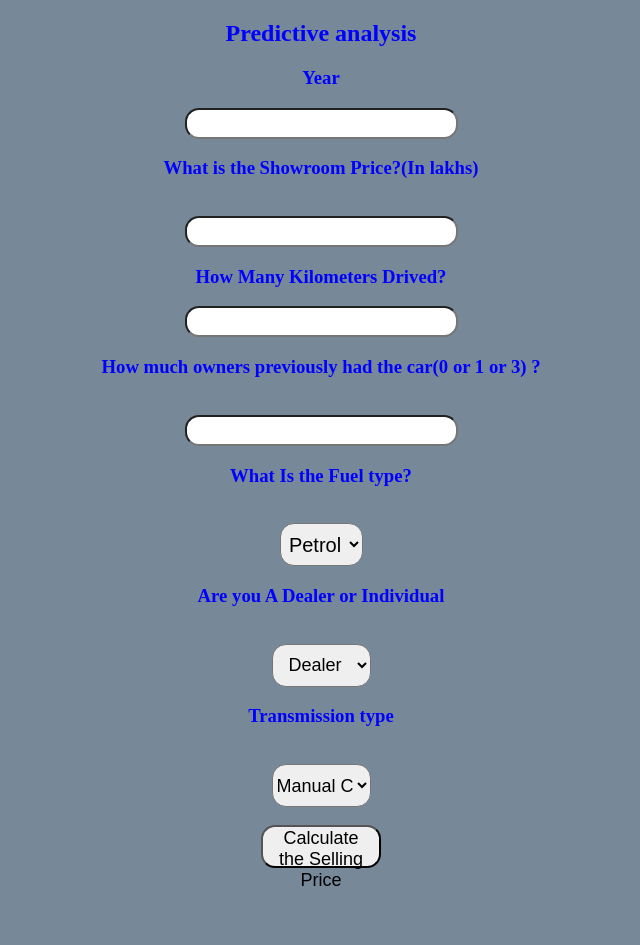
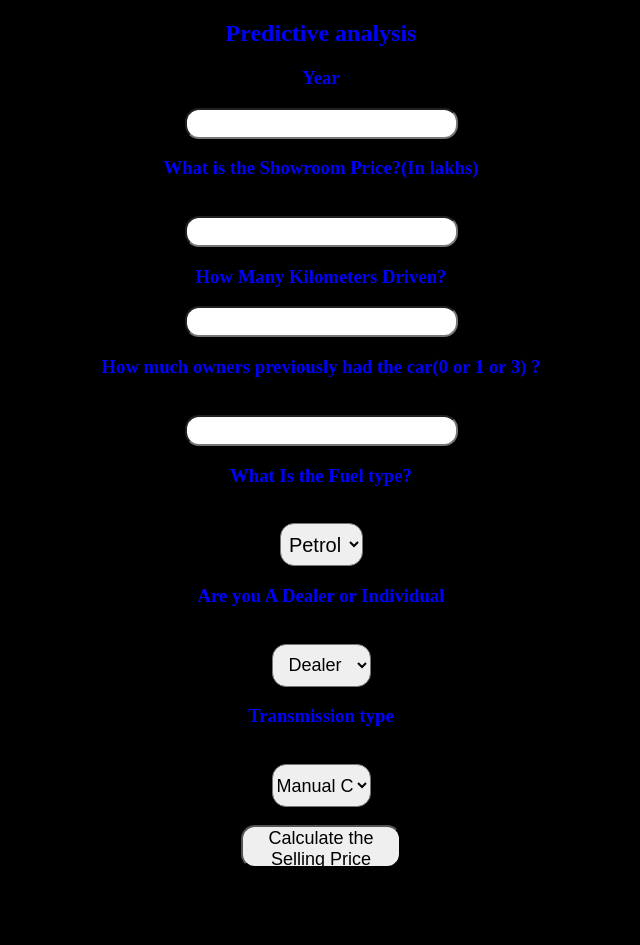
Before and after one commit to anirudhchandnani/car-price, a Flask app: page / in a window 1280 px wide. Shown: the whole page, without its empty margins (319-959 px from the left). After the commit the page ends 866 px from the top, so only its background shows below. Run offline with Flask 2, Linux system fonts and the light colour scheme; parts of the project's set-up code (start-up, migrations or seed data) failed here and were passed over.

Commit message:
Updated index.html and css

```diff
--- a/templates/index.html
+++ b/templates/index.html
@@ -4,7 +4,7 @@
 <head>
     <meta charset="UTF-8">
     <meta name="viewport" content="width=device-width, initial-scale=1.0">
-    <title>Document</title>
+    <title>Car Price Prediction App</title>
 </head>
 
 <body>
@@ -15,7 +15,7 @@
             <h3>Year</h3>
             <input id="first" name="Year" type="number ">
             <h3>What is the Showroom Price?(In lakhs)</h3><br><input id="second" name="Present_Price" required="required">
-            <h3>How Many Kilometers Drived?</h3><input id="third" name="Kms_Driven" required="required">
+            <h3>How Many Kilometers Driven?</h3><input id="third" name="Kms_Driven" required="required">
             <h3>How much owners previously had the car(0 or 1 or 3) ?</h3><br><input id="fourth" name="Owner" required="required">
             <h3>What Is the Fuel type?</h3><br><select name="Fuel_Type_Petrol" id="fuel" required="required">
                 <option value="Petrol">Petrol</option>
@@ -48,7 +48,7 @@
 
     <style>
         body {
-            background-color: lightslategray;
+            background-color: black;
             text-align: center;
             padding: 0px;
         }
@@ -99,7 +99,7 @@
         }
 
         #research:hover {
-            background-color: coral;
+            background-color: blue;
         }
 
         #resea {
@@ -111,11 +111,11 @@
         }
 
         #resea:hover {
-            background-color: coral;
+            background-color: blue;
         }
 
         #sub {
-            width: 120px;
+            width: 160px;
             height: 43px;
             text-align: center;
             border-radius: 14px;
@@ -123,7 +123,7 @@
         }
 
         #sub:hover {
-            background-color: darkcyan;
+            background-color: blue;
         }
 
         #first {
@@ -131,6 +131,7 @@
             height: 25px;
             font-size: 20px;
             text-align: center;
+            color: white;
         }
 
         #second {
@@ -138,6 +139,7 @@
             height: 25px;
             font-size: 20px;
             text-align: center;
+            color: white;
         }
 
         #third {
@@ -145,6 +147,7 @@
             height: 25px;
             font-size: 20px;
             text-align: center;
+            color: white;
         }
 
         #fourth {
@@ -152,6 +155,7 @@
             height: 25px;
             font-size: 20px;
             text-align: center;
+            color: white;
         }
     </style>
 </body>
```
